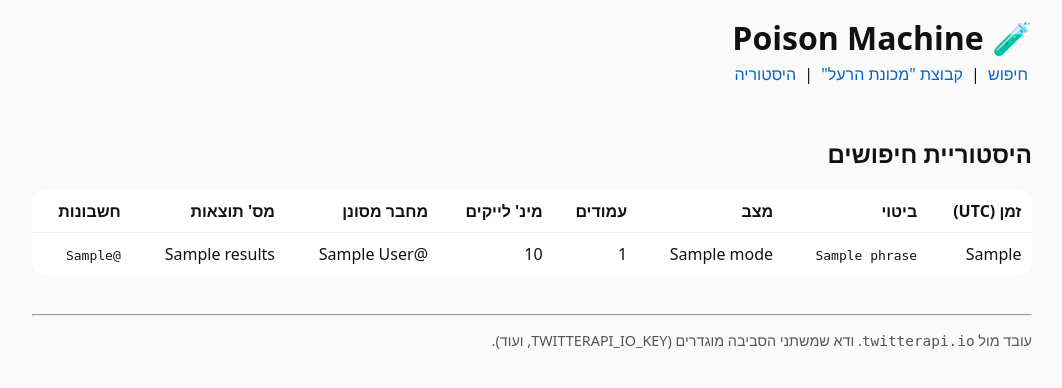
After one commit to yoavik/poison-search, a FastAPI app: template templates/history.html in a window 1280 px wide. The commit adds this page. Shown: the top 388 px of the page, without its empty margins (108-1170 px from the left). Run offline with FastAPI, Linux system fonts and the light colour scheme; the template is opened without the code that fills it: most values are stand-ins (such as "Sample title", 1, 10 or a date in 2020).

Commit message:
Add files via upload
upgrade to ver2

```diff
--- a/main.py
+++ b/main.py
@@ -1,4 +1,3 @@
-
 import os
 import json
 from typing import List, Dict, Any
@@ -11,30 +10,49 @@ import httpx
 import csv
 import io
 import secrets
+from datetime import datetime
 
 APP_TITLE = "Poison Machine"
 DATA_DIR = os.environ.get("POISON_DATA_DIR", "./data")
 ACCOUNTS_PATH = os.path.join(DATA_DIR, "accounts.json")
+HISTORY_PATH = os.path.join(DATA_DIR, "history.json")
 API_KEY = os.environ.get("TWITTERAPI_IO_KEY", "")
 API_BASE = "https://api.twitterapi.io"
 ADV_ENDPOINT = f"{API_BASE}/twitter/tweet/advanced_search"
 
-# Basic Auth (optional). Set POISON_PASSWORD (and optionally POISON_USERNAME) to enable.
-POISON_USERNAME = os.environ.get("POISON_USERNAME", "poison")
-POISON_PASSWORD = os.environ.get("POISON_PASSWORD", "")
+# Roles: Admin & Guest (Basic Auth). If none set -> open access.
+ADMIN_USER = os.environ.get("POISON_ADMIN_USER", os.environ.get("POISON_USERNAME", "poison"))
+ADMIN_PASS = os.environ.get("POISON_ADMIN_PASS", os.environ.get("POISON_PASSWORD", ""))
+GUEST_USER = os.environ.get("POISON_GUEST_USER", "")
+GUEST_PASS = os.environ.get("POISON_GUEST_PASS", "")
+
 security = HTTPBasic()
 
 os.makedirs(DATA_DIR, exist_ok=True)
 
 DEFAULT_ACCOUNTS = ["nytimes", "BBCWorld"]  # change via UI
 
-def require_auth(credentials: HTTPBasicCredentials = Depends(security)):
-    if not POISON_PASSWORD:
-        return  # auth disabled
-    correct_username = secrets.compare_digest(credentials.username, POISON_USERNAME)
-    correct_password = secrets.compare_digest(credentials.password, POISON_PASSWORD)
-    if not (correct_username and correct_password):
-        raise HTTPException(status_code=401, detail="Unauthorized", headers={"WWW-Authenticate": "Basic"})
+def get_role(credentials: HTTPBasicCredentials) -> str:
+    # Return "ADMIN" / "GUEST" / "" (no auth configured)
+    if not ADMIN_PASS and not GUEST_PASS:
+        return ""  # auth disabled
+    if ADMIN_PASS and secrets.compare_digest(credentials.username, ADMIN_USER) and secrets.compare_digest(credentials.password, ADMIN_PASS):
+        return "ADMIN"
+    if GUEST_PASS and secrets.compare_digest(credentials.username, GUEST_USER) and secrets.compare_digest(credentials.password, GUEST_PASS):
+        return "GUEST"
+    raise HTTPException(status_code=401, detail="Unauthorized", headers={"WWW-Authenticate": "Basic"})
+
+def require_any(credentials: HTTPBasicCredentials = Depends(security)) -> str:
+    # Allow ADMIN or GUEST (if configured)
+    if not ADMIN_PASS and not GUEST_PASS:
+        return ""  # open
+    return get_role(credentials)
+
+def require_admin(credentials: HTTPBasicCredentials = Depends(security)) -> str:
+    role = get_role(credentials)
+    if role != "ADMIN":
+        raise HTTPException(status_code=403, detail="Admins only")
+    return role
 
 def load_accounts() -> List[str]:
     if not os.path.exists(ACCOUNTS_PATH):
@@ -50,6 +68,22 @@ def load_accounts() -> List[str]:
 def save_accounts(accounts: List[str]) -> None:
     with open(ACCOUNTS_PATH, "w", encoding="utf-8") as f:
         json.dump(sorted(set([a.strip().lstrip('@') for a in accounts if a.strip()])), f, ensure_ascii=False, indent=2)
+
+def load_history() -> List[Dict[str, Any]]:
+    if not os.path.exists(HISTORY_PATH):
+        return []
+    try:
+        with open(HISTORY_PATH, "r", encoding="utf-8") as f:
+            return json.load(f)
+    except Exception:
+        return []
+
+def append_history(entry: Dict[str, Any]) -> None:
+    items = load_history()
+    items.insert(0, entry)  # newest first
+    items = items[:200]
+    with open(HISTORY_PATH, "w", encoding="utf-8") as f:
+        json.dump(items, f, ensure_ascii=False, indent=2)
 
 def build_query(phrase: str, accounts: List[str]) -> str:
     phrase = phrase.strip()
@@ -98,37 +132,83 @@ def flatten(tweet: Dict[str, Any]) -> Dict[str, Any]:
         "lang": tweet.get("lang"),
     }
 
+def highlight_text(text: str, phrase: str) -> str:
+    if not phrase:
+        return text
+    p = phrase.strip('"')
+    if not p:
+        return text
+    try:
+        import re
+        def repl(m):
+            return f"<mark>{m.group(0)}</mark>"
+        return re.sub(re.escape(p), repl, text, flags=re.IGNORECASE)
+    except Exception:
+        return text
+
 app = FastAPI(title=APP_TITLE)
 app.mount("/static", StaticFiles(directory="static"), name="static")
 templates = Jinja2Templates(directory="templates")
 
 @app.get("/", response_class=HTMLResponse)
-async def index(request: Request, auth=Depends(require_auth)):
+async def index(request: Request, auth=Depends(require_any)):
     accounts = load_accounts()
-    return templates.TemplateResponse("index.html", {"request": request, "accounts": accounts, "title": APP_TITLE})
+    role = "" if isinstance(auth, str) else auth
+    return templates.TemplateResponse("index.html", {"request": request, "accounts": accounts, "title": APP_TITLE, "role": role})
 
 @app.post("/search", response_class=HTMLResponse)
-async def do_search(request: Request, phrase: str = Form(...), mode: str = Form("Latest"), max_pages: int = Form(2), auth=Depends(require_auth)):
+async def do_search(request: Request,
+                    phrase: str = Form(...),
+                    mode: str = Form("Latest"),
+                    max_pages: int = Form(2),
+                    min_likes: int = Form(0),
+                    author: str = Form(""),
+                    auth=Depends(require_any)):
     accounts = load_accounts()
-    query = build_query(phrase, accounts)
+    use_accounts = accounts
+    if author and author in accounts:
+        use_accounts = [author]
+    query = build_query(phrase, use_accounts)
     try:
         raw = await advanced_search(query, mode=mode, max_pages=max_pages)
     except HTTPException as e:
         return templates.TemplateResponse("error.html", {"request": request, "title": APP_TITLE, "error": f"{e.status_code} {e.detail}", "query": query})
     flat = [flatten(t) for t in raw]
-    return templates.TemplateResponse("results.html", {"request": request, "title": APP_TITLE, "query": query, "count": len(flat), "items": flat, "accounts": accounts, "phrase": phrase, "mode": mode, "max_pages": max_pages})
+    if min_likes and isinstance(min_likes, int):
+        flat = [t for t in flat if (t.get("likeCount") or 0) >= min_likes]
+    for t in flat:
+        t["text_highlight"] = highlight_text(t.get("text") or "", phrase)
+    try:
+        append_history({
+            "ts": datetime.utcnow().isoformat() + "Z",
+            "phrase": phrase,
+            "mode": mode,
+            "max_pages": max_pages,
+            "min_likes": min_likes,
+            "author": author,
+            "accounts_snapshot": use_accounts,
+            "results": len(flat)
+        })
+    except Exception:
+        pass
+    role = "" if isinstance(auth, str) else auth
+    return templates.TemplateResponse("results.html", {"request": request, "title": APP_TITLE, "query": query, "count": len(flat),
+                                                      "items": flat, "accounts": accounts, "phrase": phrase, "mode": mode,
+                                                      "max_pages": max_pages, "min_likes": min_likes, "author": author,
+                                                      "role": role})
 
 @app.post("/export", response_class=Response)
-async def export_csv(phrase: str = Form(...), mode: str = Form("Latest"), max_pages: int = Form(2), auth=Depends(require_auth)):
+async def export_csv(phrase: str = Form(...), mode: str = Form("Latest"), max_pages: int = Form(2),
+                     min_likes: int = Form(0), author: str = Form(""), auth=Depends(require_any)):
     accounts = load_accounts()
-    query = build_query(phrase, accounts)
+    use_accounts = accounts if not author else [author]
+    query = build_query(phrase, use_accounts)
     raw = await advanced_search(query, mode=mode, max_pages=max_pages)
     rows = [flatten(t) for t in raw]
+    if min_likes:
+        rows = [r for r in rows if (r.get("likeCount") or 0) >= int(min_likes)]
     output = io.StringIO()
-    if rows:
-        fieldnames = list(rows[0].keys())
-    else:
-        fieldnames = ["id","url","text","createdAt","author_userName","author_name","author_id","likeCount","retweetCount","replyCount","quoteCount","viewCount","lang"]
+    fieldnames = list(rows[0].keys()) if rows else ["id","url","text","createdAt","author_userName","author_name","author_id","likeCount","retweetCount","replyCount","quoteCount","viewCount","lang"]
     writer = csv.DictWriter(output, fieldnames=fieldnames)
     writer.writeheader()
     for r in rows:
@@ -137,12 +217,14 @@ async def export_csv(phrase: str = Form(...), mode: str = Form("Latest"), max_pa
     return Response(content=csv_bytes, media_type="text/csv; charset=utf-8", headers={"Content-Disposition": 'attachment; filename="poison_results.csv"'})
 
 @app.get("/accounts", response_class=HTMLResponse)
-async def accounts_view(request: Request, auth=Depends(require_auth)):
+async def accounts_view(request: Request, auth=Depends(require_any)):
+    role = "" if isinstance(auth, str) else auth
     accounts = load_accounts()
-    return templates.TemplateResponse("accounts.html", {"request": request, "title": APP_TITLE, "accounts": accounts})
+    can_edit = (role == "ADMIN" or role == "")
+    return templates.TemplateResponse("accounts.html", {"request": request, "title": APP_TITLE, "accounts": accounts, "can_edit": can_edit})
 
 @app.post("/accounts/add", response_class=HTMLResponse)
-async def accounts_add(request: Request, username: str = Form(...), auth=Depends(require_auth)):
+async def accounts_add(request: Request, username: str = Form(...), auth=Depends(require_admin)):
     username = username.strip().lstrip("@")
     accounts = load_accounts()
     if username and username not in accounts:
@@ -151,14 +233,26 @@ async def accounts_add(request: Request, username: str = Form(...), auth=Depends
     return RedirectResponse(url="/accounts", status_code=303)
 
 @app.post("/accounts/remove", response_class=HTMLResponse)
-async def accounts_remove(request: Request, username: str = Form(...), auth=Depends(require_auth)):
+async def accounts_remove(request: Request, username: str = Form(...), auth=Depends(require_admin)):
     username = username.strip().lstrip("@")
     accounts = [a for a in load_accounts() if a.lower() != username.lower()]
     save_accounts(accounts)
     return RedirectResponse(url="/accounts", status_code=303)
 
 @app.post("/accounts/bulk_save", response_class=HTMLResponse)
-async def accounts_bulk_save(request: Request, bulktext: str = Form(""), auth=Depends(require_auth)):
+async def accounts_bulk_save(request: Request, bulktext: str = Form(""), auth=Depends(require_admin)):
     items = [line.strip().lstrip("@") for line in bulktext.splitlines() if line.strip()]
     save_accounts(items)
     return RedirectResponse(url="/accounts", status_code=303)
+
+@app.get("/accounts/export", response_class=Response)
+async def accounts_export(auth=Depends(require_any)):
+    accounts = load_accounts()
+    payload = json.dumps(accounts, ensure_ascii=False, indent=2)
+    return Response(content=payload.encode("utf-8"), media_type="application/json; charset=utf-8",
+                    headers={"Content-Disposition": 'attachment; filename="accounts.json"'})
+
+@app.get("/history", response_class=HTMLResponse)
+async def history_view(request: Request, auth=Depends(require_any)):
+    items = load_history()
+    return templates.TemplateResponse("history.html", {"request": request, "title": APP_TITLE, "items": items})
--- a/templates/base.html
+++ b/templates/base.html
@@ -10,7 +10,7 @@
     <header class="container">
       <h1>🧪 Poison Machine</h1>
       <nav>
-        <a href="/">חיפוש</a> | <a href="/accounts">קבוצת "מכונת הרעל"</a>
+        <a href="/">חיפוש</a> | <a href="/accounts">קבוצת "מכונת הרעל"</a> | <a href="/history">היסטוריה</a>
       </nav>
     </header>
     <main class="container">
@@ -18,7 +18,7 @@
     </main>
     <footer class="container small">
       <hr>
-      <p>עובד מול <code>twitterapi.io</code>. ודא שמשתנה הסביבה <code>TWITTERAPI_IO_KEY</code> מוגדר.</p>
+      <p>עובד מול <code>twitterapi.io</code>. ודא שמשתני הסביבה מוגדרים (TWITTERAPI_IO_KEY, ועוד).</p>
     </footer>
   </body>
 </html>
--- /dev/null
+++ b/templates/history.html
@@ -0,0 +1,36 @@
+{% extends "base.html" %}
+{% block content %}
+<h2>היסטוריית חיפושים</h2>
+<table class="list">
+  <thead>
+    <tr>
+      <th>זמן (UTC)</th>
+      <th>ביטוי</th>
+      <th>מצב</th>
+      <th>עמודים</th>
+      <th>מינ' לייקים</th>
+      <th>מחבר מסונן</th>
+      <th>מס' תוצאות</th>
+      <th>חשבונות</th>
+    </tr>
+  </thead>
+  <tbody>
+  {% for h in items %}
+    <tr>
+      <td>{{ h.ts }}</td>
+      <td><code>{{ h.phrase }}</code></td>
+      <td>{{ h.mode }}</td>
+      <td>{{ h.max_pages }}</td>
+      <td>{{ h.min_likes }}</td>
+      <td>{% if h.author %}@{{ h.author }}{% else %}(כולם){% endif %}</td>
+      <td>{{ h.results }}</td>
+      <td>
+        {% for a in h.accounts_snapshot %}
+          <code>@{{ a }}</code>{% if not loop.last %}, {% endif %}
+        {% endfor %}
+      </td>
+    </tr>
+  {% endfor %}
+  </tbody>
+</table>
+{% endblock %}
--- a/templates/results.html
+++ b/templates/results.html
@@ -5,6 +5,8 @@
   <input type="hidden" name="phrase" value="{{ phrase }}">
   <input type="hidden" name="mode" value="{{ mode }}">
   <input type="hidden" name="max_pages" value="{{ max_pages }}">
+  <input type="hidden" name="min_likes" value="{{ min_likes }}">
+  <input type="hidden" name="author" value="{{ author }}">
   <button type="submit">⬇️ ייצוא ל‑CSV</button>
 </form>
 <p><strong>שאילתה:</strong> <code>{{ query }}</code></p>
@@ -28,7 +30,7 @@
     <tr>
       <td>{{ t.createdAt }}</td>
       <td>@{{ t.author_userName }}</td>
-      <td class="text">{{ t.text }}</td>
+      <td class="text">{{ t.text_highlight | safe }}</td>
       <td>{{ t.likeCount }}</td>
       <td>{{ t.retweetCount }}</td>
       <td>{{ t.replyCount }}</td>
```
Also changed, not shown: templates/accounts.html (+16 -3 lines), templates/index.html (+13 -0 lines), README.txt.
